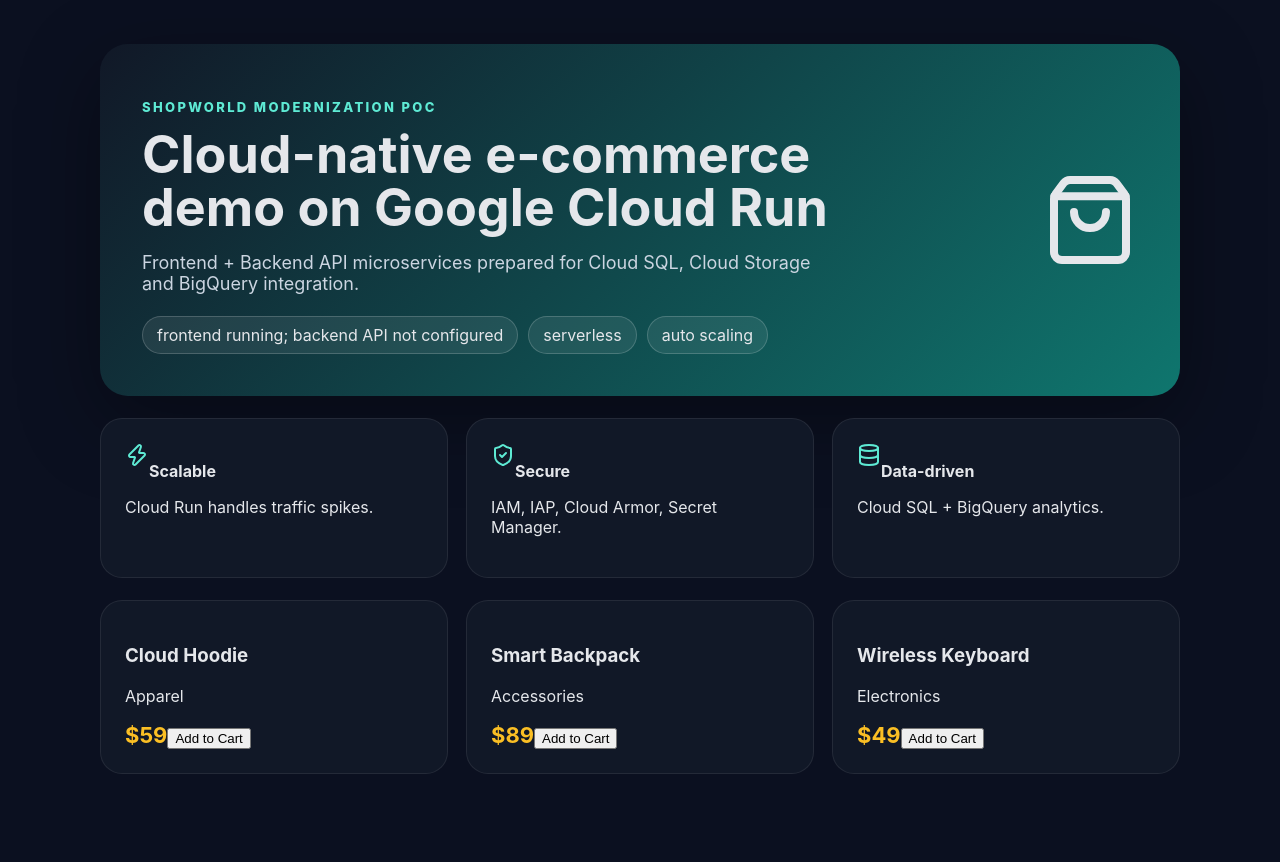
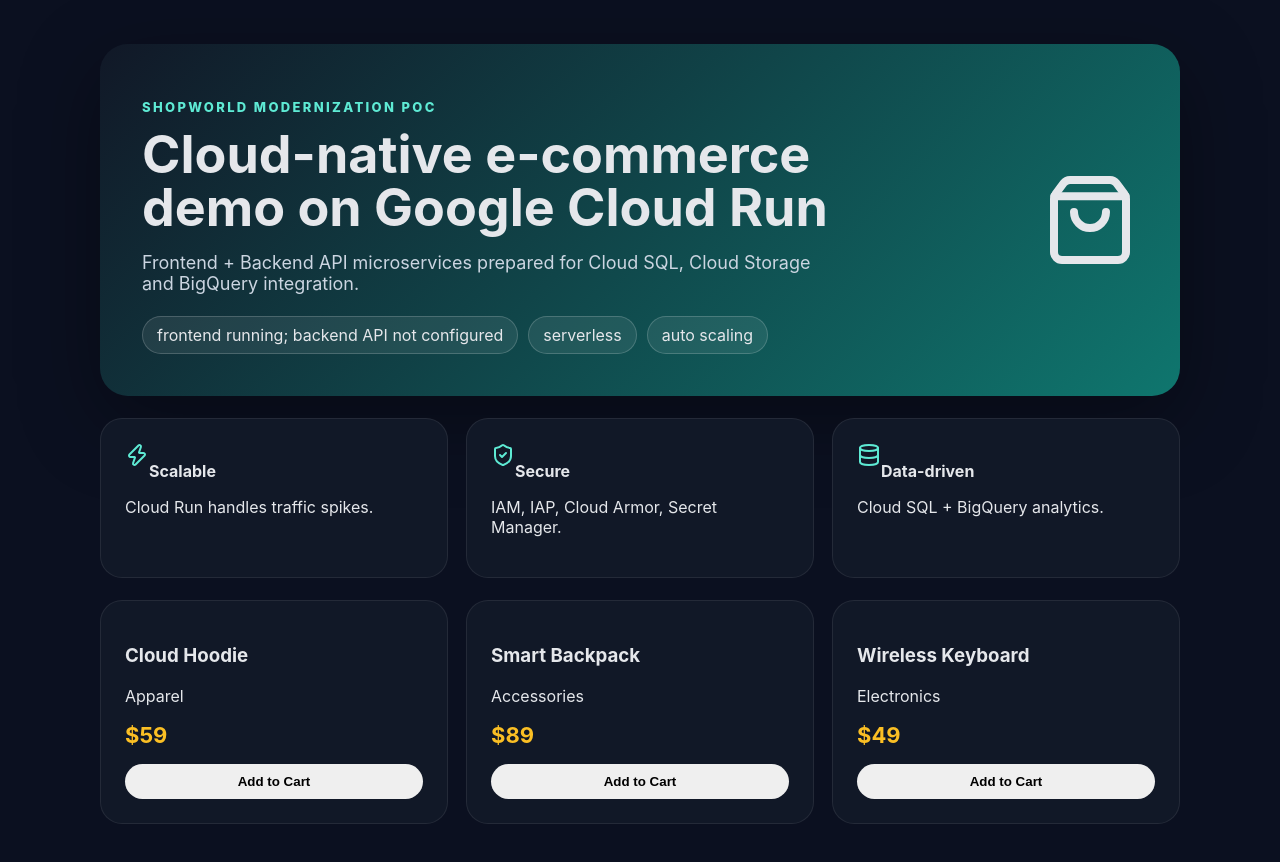
Before and after one commit to poehmew/shopworld-cloud-native, a React (Vite) app in the folder frontend/: page / in a window 1280 px wide. Shown: the top 862 px of the page. Before the commit the page ends 818 px from the top, so only its background shows below. Built offline with nearby package versions, Linux system fonts and the light colour scheme; no server answers.

Commit message:
Add product images and cart button

```diff
--- a/frontend/src/style.css
+++ b/frontend/src/style.css
@@ -10,3 +10,20 @@
 .metrics div, .products article { background: #111827; border: 1px solid rgba(255,255,255,.08); border-radius: 22px; padding: 24px; }
 .metrics svg { color: #5eead4; margin-bottom: 10px; }
 .products article strong { color: #fbbf24; font-size: 22px; }
+.product-img {
+  width: 100%;
+  height: 140px;
+  object-fit: cover;
+  border-radius: 16px;
+  margin-bottom: 16px;
+}
+
+.cart-btn {
+  margin-top: 16px;
+  width: 100%;
+  padding: 10px 14px;
+  border: 0;
+  border-radius: 999px;
+  font-weight: 700;
+  cursor: pointer;
+}
```
